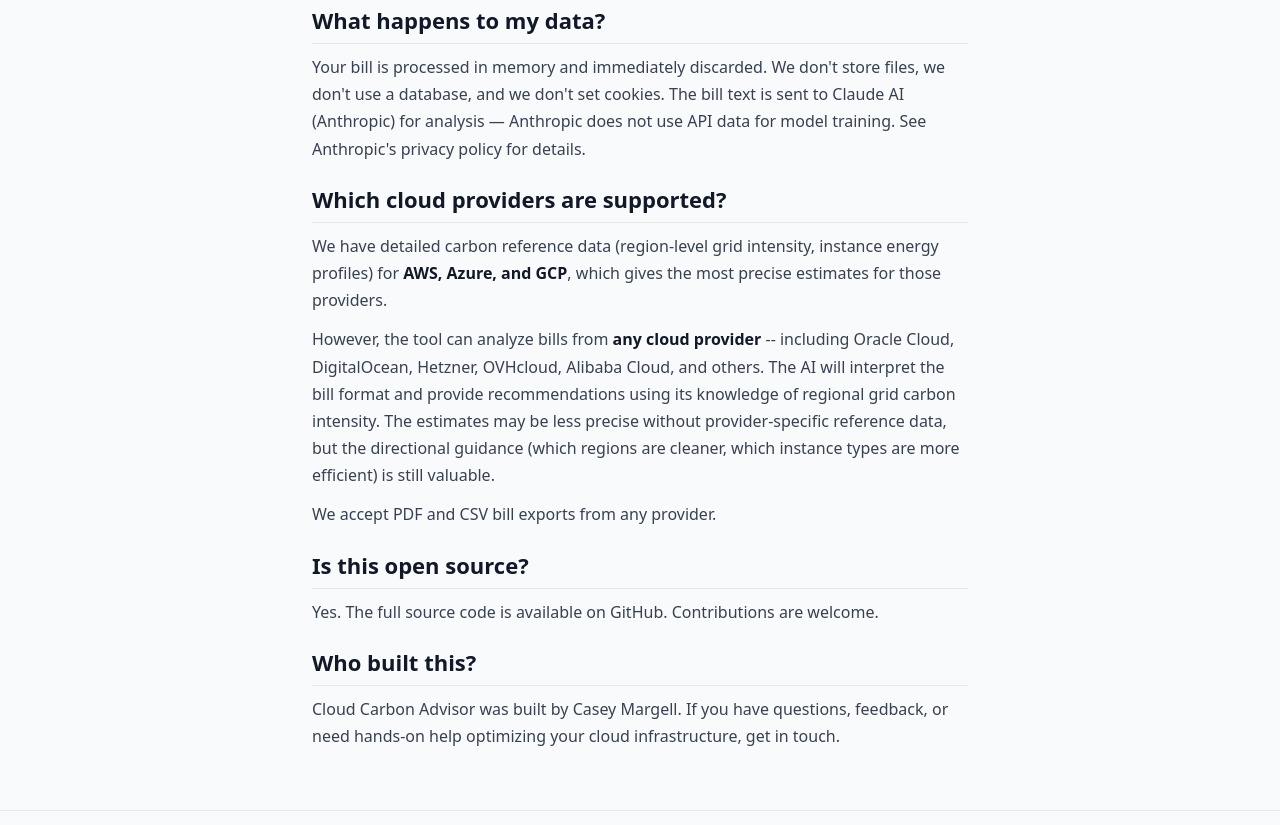
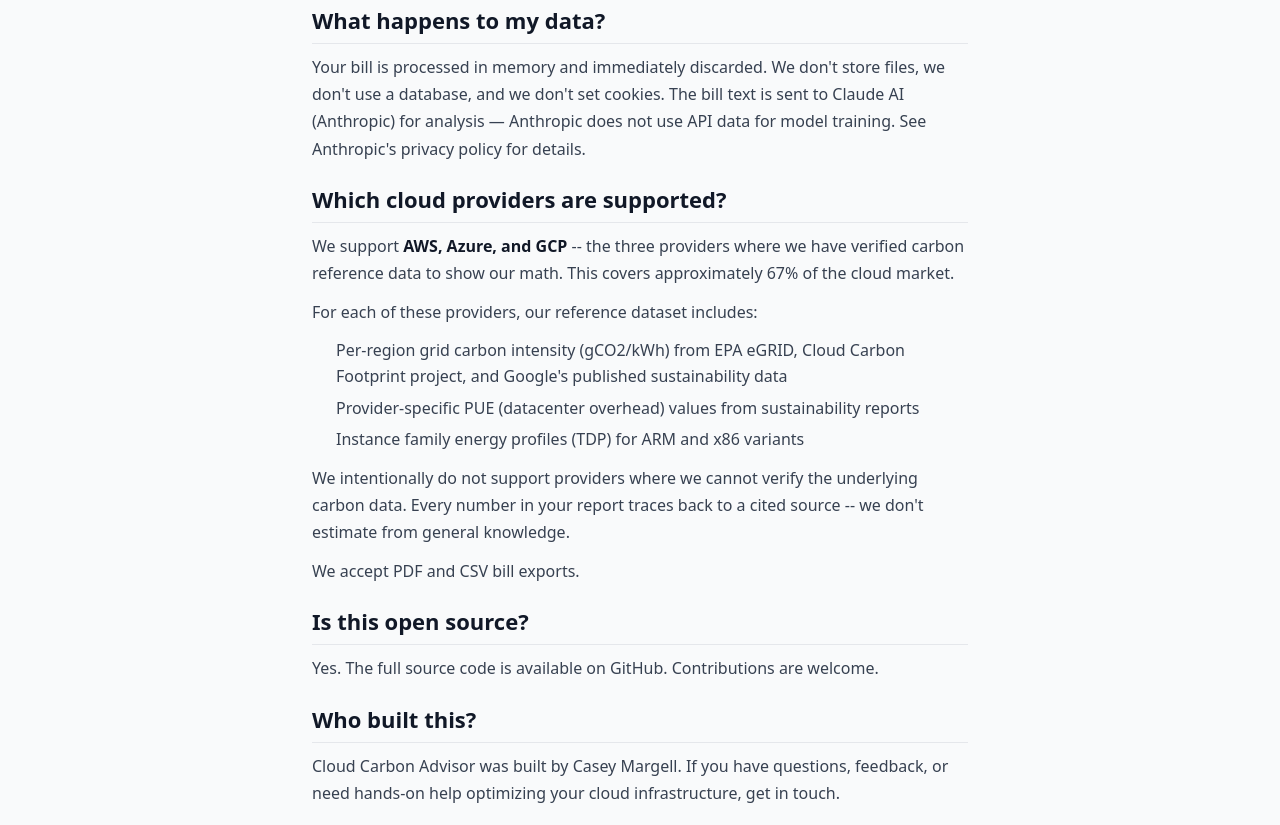
Before and after one commit to CaseyMargell/CloudCarbonAdvisor, a FastAPI app: page /faq in a window 1280 px wide. Shown: the part 1306-2131 px from the top of the page. Run offline with FastAPI, Linux system fonts and the light colour scheme; parts of the project's set-up code (start-up, migrations or seed data) failed here and were passed over; some libraries are stand-ins or nearby versions.

Commit message:
fix: restrict to AWS/Azure/GCP where we have verified carbon data
Reverted "any cloud provider" language. The tool now explicitly
supports only AWS, Azure, and GCP -- the three providers where
every carbon number traces back to verified reference data (EPA
eGRID, Cloud Carbon Footprint project, Google sustainability data).

System prompt instructs Claude to politely decline bills from
unsupported providers rather than estimating from general knowledge.

FAQ explains why: "We intentionally do not support providers where
we cannot verify the underlying carbon data."

Co-Authored-By: Claude Opus 4.6 (1M context) <noreply@anthropic.com>

```diff
--- a/prompts/details_system_prompt.txt
+++ b/prompts/details_system_prompt.txt
@@ -14,6 +14,11 @@ Cloud bills contain usage hours, instance types, and costs. They do NOT
 contain CPU utilization or memory usage. Any right-sizing suggestions must
 be clearly labeled as inferences from billing patterns and must recommend
 validation with monitoring tools (CloudWatch, Azure Monitor, GCP Monitoring).
+
+## Important: Supported Providers
+Only produce recommendations backed by the carbon reference data provided
+below. Do not estimate carbon values from general knowledge. Every number
+must trace to the reference dataset.
 
 ## Reference Data
 
--- a/templates/faq.html
+++ b/templates/faq.html
@@ -36,9 +36,15 @@
 <p>Your bill is processed in memory and immediately discarded. We don't store files, we don't use a database, and we don't set cookies. The bill text is sent to Claude AI (Anthropic) for analysis — Anthropic does not use API data for model training. See <a href="https://www.anthropic.com/policies/privacy" target="_blank" rel="noopener">Anthropic's privacy policy</a> for details.</p>
 
 <h2>Which cloud providers are supported?</h2>
-<p>We have detailed carbon reference data (region-level grid intensity, instance energy profiles) for <strong>AWS, Azure, and GCP</strong>, which gives the most precise estimates for those providers.</p>
-<p>However, the tool can analyze bills from <strong>any cloud provider</strong> -- including Oracle Cloud, DigitalOcean, Hetzner, OVHcloud, Alibaba Cloud, and others. The AI will interpret the bill format and provide recommendations using its knowledge of regional grid carbon intensity. The estimates may be less precise without provider-specific reference data, but the directional guidance (which regions are cleaner, which instance types are more efficient) is still valuable.</p>
-<p>We accept PDF and CSV bill exports from any provider.</p>
+<p>We support <strong>AWS, Azure, and GCP</strong> -- the three providers where we have verified carbon reference data to show our math. This covers approximately 67% of the cloud market.</p>
+<p>For each of these providers, our reference dataset includes:</p>
+<ul>
+    <li>Per-region grid carbon intensity (gCO2/kWh) from EPA eGRID, Cloud Carbon Footprint project, and Google's published sustainability data</li>
+    <li>Provider-specific PUE (datacenter overhead) values from sustainability reports</li>
+    <li>Instance family energy profiles (TDP) for ARM and x86 variants</li>
+</ul>
+<p>We intentionally do not support providers where we cannot verify the underlying carbon data. Every number in your report traces back to a cited source -- we don't estimate from general knowledge.</p>
+<p>We accept PDF and CSV bill exports.</p>
 
 <h2>Is this open source?</h2>
 <p>Yes. The full source code is available on <a href="{{ github_url }}" target="_blank" rel="noopener">GitHub</a>. Contributions are welcome.</p>
--- a/templates/index.html
+++ b/templates/index.html
@@ -20,7 +20,7 @@
                 Drag & drop your bill here, or <span class="browse-link">browse files</span>
             </p>
             <p class="drop-hint">
-                Any cloud provider &mdash; PDF or CSV up to {{ max_file_size_mb }}MB
+                AWS, Azure, or GCP &mdash; PDF or CSV up to {{ max_file_size_mb }}MB
             </p>
             <input type="file" id="file-input" accept=".pdf,.csv,.tsv" class="hidden">
         </div>
```
Also changed, not shown: prompts/analysis_system_prompt.txt (+9 -0 lines).
